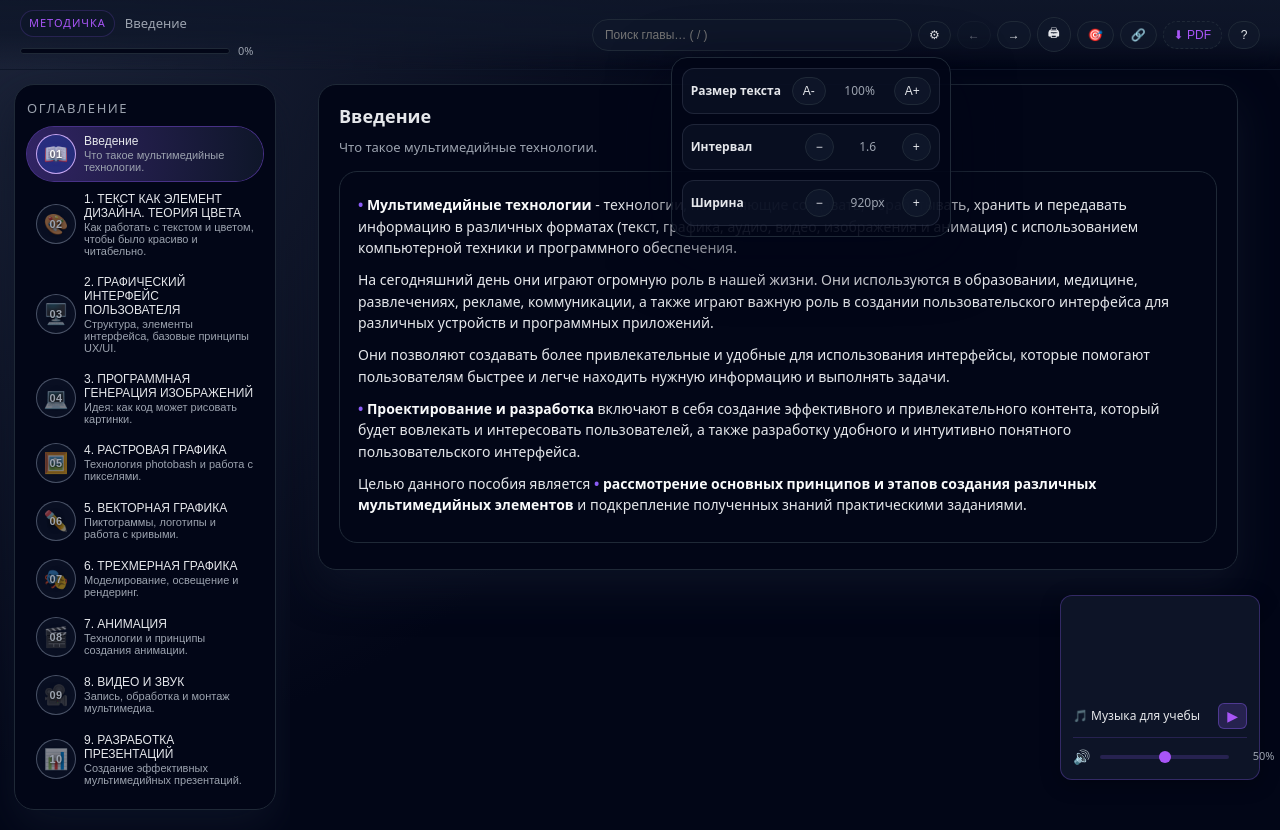
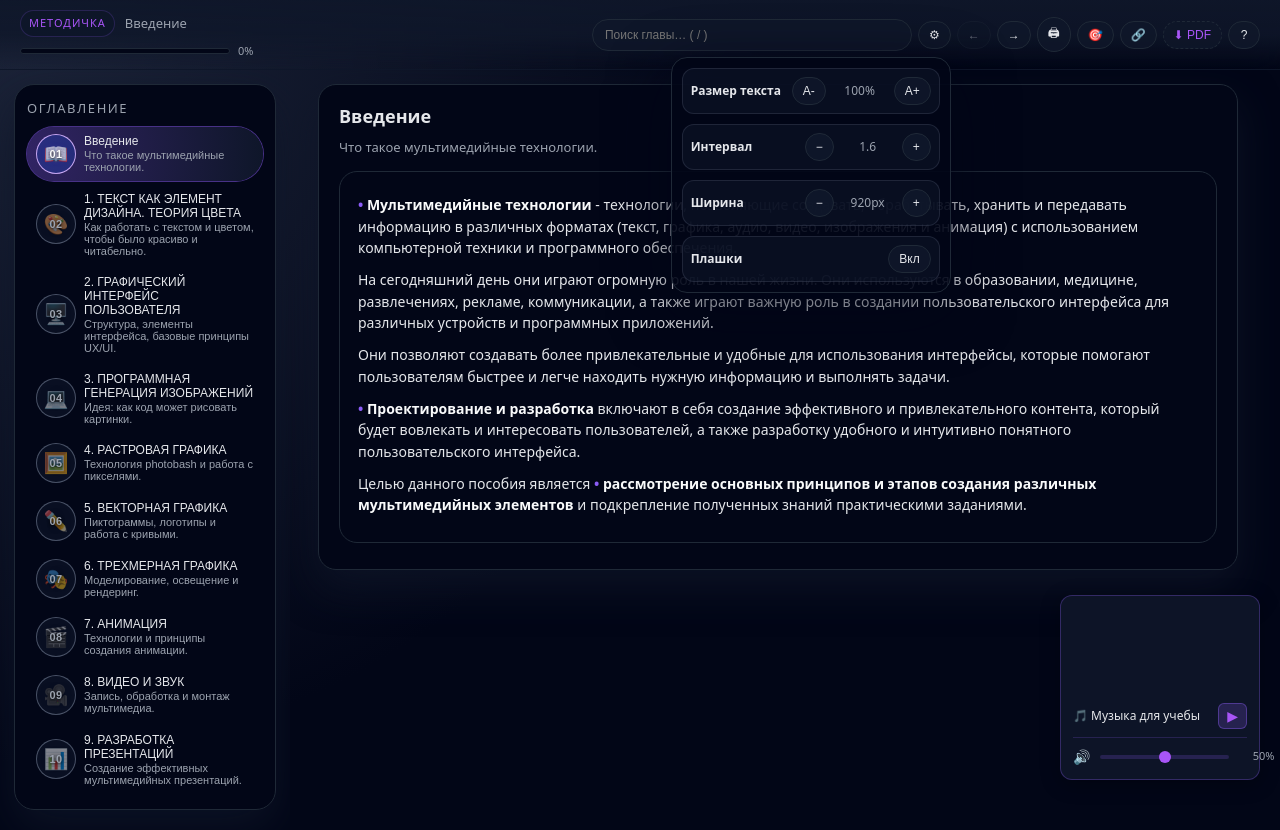
Before and after one commit to Nuwyint/metodichka-site, a React (Vite) app: page /#intro in a window 1280 px wide. Both pictures are taken after a click on the button "Настройки чтения". Built offline with nearby package versions, Linux system fonts and the light colour scheme; grey boxes are pictures that could not be loaded.

Commit message:
feat: toggle interactive panels

```diff
--- a/src/App.jsx
+++ b/src/App.jsx
@@ -2499,6 +2499,8 @@ function Header({
   onLineHeightChange,
   contentWidth,
   onContentWidthChange,
+  showPanels,
+  onShowPanelsChange,
 }) {
   const [query, setQuery] = useState("");
   const [open, setOpen] = useState(false);
@@ -2683,6 +2685,20 @@ function Header({
                     title="Шире"
                   >
                     +
+                  </button>
+                </div>
+              </div>
+
+              <div className="settings-row settings-row--mt">
+                <div className="settings-label">Плашки</div>
+                <div className="settings-controls">
+                  <button
+                    type="button"
+                    className="settings-btn"
+                    onClick={() => onShowPanelsChange(!showPanels)}
+                    title="Показать/скрыть боковые плашки"
+                  >
+                    {showPanels ? "Вкл" : "Выкл"}
                   </button>
                 </div>
               </div>
@@ -3296,6 +3312,10 @@ function App() {
     const v = saved ? parseInt(saved, 10) : 920;
     return Number.isFinite(v) ? Math.min(1180, Math.max(720, v)) : 920;
   });
+  const [showPanels, setShowPanels] = useState(() => {
+    const saved = localStorage.getItem("metodichka-showPanels");
+    return saved !== "0";
+  });
   const scrollSaveTimerRef = useRef(null);
   const didInitialScrollRestoreRef = useRef(false);
 
@@ -3384,6 +3404,10 @@ function App() {
     localStorage.setItem("metodichka-contentWidth", String(contentWidth));
     document.documentElement.style.setProperty("--reader-content-width", `${contentWidth}px`);
   }, [contentWidth]);
+
+  useEffect(() => {
+    localStorage.setItem("metodichka-showPanels", showPanels ? "1" : "0");
+  }, [showPanels]);
 
   useEffect(() => {
     const onHashChange = () => {
@@ -3632,6 +3656,8 @@ function App() {
         onLineHeightChange={setLineHeight}
         contentWidth={contentWidth}
         onContentWidthChange={setContentWidth}
+        showPanels={showPanels}
+        onShowPanelsChange={setShowPanels}
       />
 
       <div className={`layout ${focusMode ? "layout--focus" : ""}`}>
@@ -3660,7 +3686,8 @@ function App() {
       </div>
 
       {/* Интерактивные плашки слева */}
-      {stackedLeft.map((p) => (
+      {showPanels &&
+        stackedLeft.map((p) => (
           <InteractivePanel
             key={p.key}
             side="left"
@@ -3671,7 +3698,8 @@ function App() {
         ))}
 
       {/* Интерактивные плашки справа */}
-      {stackedRight.map((p) => (
+      {showPanels &&
+        stackedRight.map((p) => (
           <InteractivePanel
             key={p.key}
             side="right"
```
Lines whose indentation alone changed are shown as unchanged.
